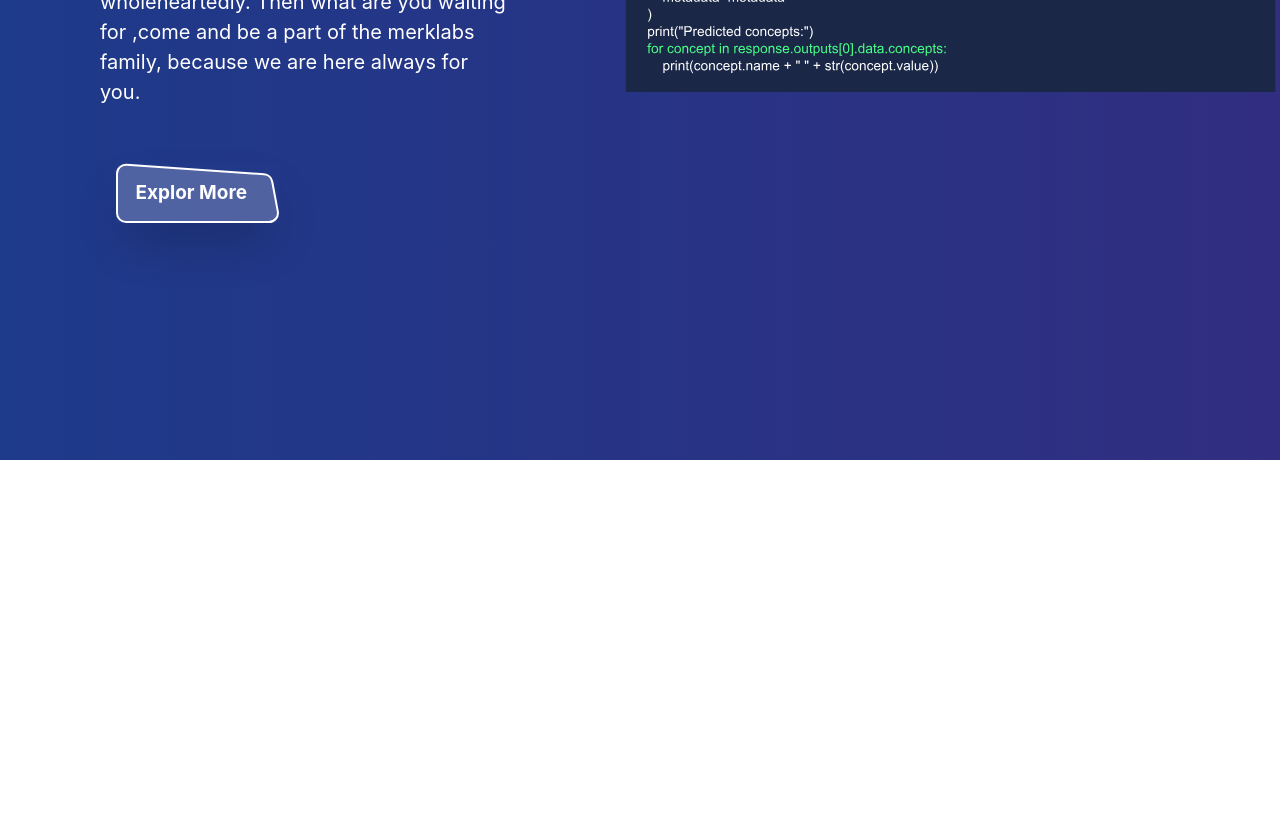
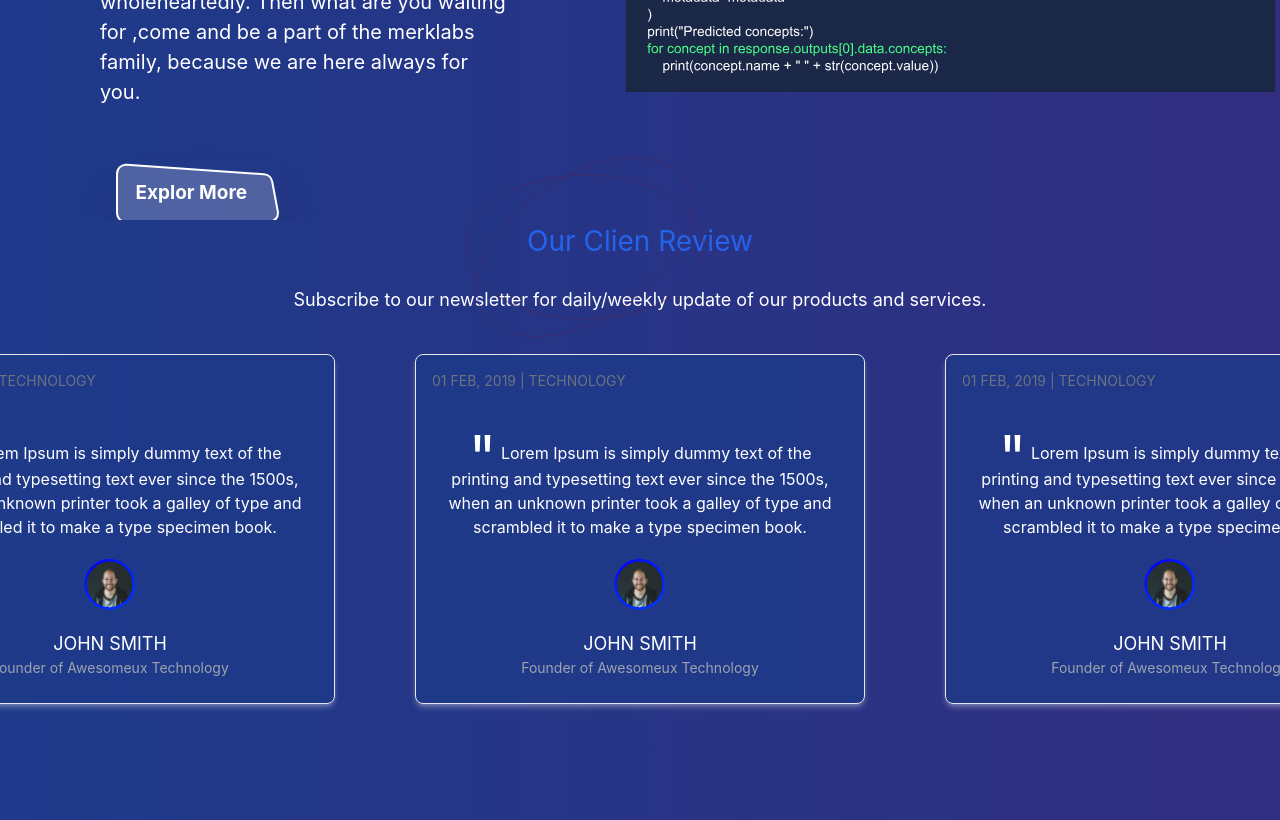
Before and after one commit to simantaray/merka-landingsite, a React (Create React App) app: page / in a window 1280 px wide. Shown: the part 3060-3880 px from the top of the page. Before the commit the page ends 3520 px from the top, so only its background shows below. Built offline with nearby package versions, Linux system fonts and the light colour scheme.

Commit message:
add : reviews

```diff
--- a/src/App.js
+++ b/src/App.js
@@ -4,6 +4,7 @@ import Home from "./Pages/Home";
 import JoinUs from "./Pages/JoinUs";
 import MaintenceHome from "./Pages/MaintenceHome";
 import ReadArticle from "./Pages/ReadArticle";
+import Review from "./Pages/Review";
 
 export default function App() {
   return (
@@ -13,6 +14,7 @@ export default function App() {
       <MaintenceHome />
       <ReadArticle />
       <JoinUs/>
+      <Review />
     </div>
   )
 }
--- /dev/null
+++ b/src/Components/ProfileCard.js
@@ -0,0 +1,26 @@
+import React from "react";
+
+export default function ProfileCard() {
+  return (
+    <div>
+      <div className="relative p-10">
+        <div className=" block m-auto text-center top-0 h-[350px] w-[450px] rounded-lg border-[1px]  shadow-md bg-opacity-80 shadow-gray-100/30 bg-blue-900">
+          <h1 className="text-left p-4 text-sm text-gray-500">
+            01 FEB, 2019 | TECHNOLOGY
+          </h1>
+          <h1 className="pt-0 pr-7 pl-7 pb-5">
+            <span className="text-6xl relative top-5">"</span> Lorem Ipsum is
+            simply dummy text of the printing and typesetting text ever since
+            the 1500s, when an unknown printer took a galley of type and
+            scrambled it to make a type specimen book.
+          </h1>
+          <img className="block m-auto" src="/profile.svg" alt="" />
+          <h1 className="text-lg pt-5 ">JOHN SMITH</h1>
+          <h1 className="text-sm text-gray-400">
+            Founder of Awesomeux Technology
+          </h1>
+        </div>
+      </div>
+    </div>
+  );
+}
--- a/src/Pages/JoinUs.js
+++ b/src/Pages/JoinUs.js
@@ -3,7 +3,7 @@ import React from "react";
 export default function JoinUs() {
   return (
     <div>
-      <div className="bg-gradient-to-r from-blue-900 to-indigo-900 h-[100vh] w-[100vw] bg-cover text-white ">
+      <div className="bg-gradient-to-r from-blue-900 to-indigo-900 h-[70vh] w-[100vw] bg-cover text-white ">
         <div className="h-1  ml-[100px] w-[40vw] bg-white"></div>
         <div className="pl-[100px]">
           <h1 className="font-bold text-[47px] md:text-[37px]">Join Us</h1>
--- /dev/null
+++ b/src/Pages/Review.js
@@ -0,0 +1,25 @@
+import React from "react";
+import ProfileCard from "../Components/ProfileCard";
+
+export default function Review() {
+  return (
+    <div className=" relative h-[600px] bg-gradient-to-r from-blue-900 to-indigo-900 text-white">
+      <div className="text-center ">
+        <img className="absolute top-[-100px] xl:left-[35vw] md:left-[25vw]" src="/cricle.svg" alt="" />
+        <h1 className="text-[28px] text-blue-600">Our Clien Review</h1>
+
+        <h1 className="pt-6 text-lg">
+          Subscribe to our newsletter for daily/weekly update of our products
+          and services.
+        </h1>
+      </div>
+      {/*  */}
+      <div className=" flex justify-center m-auto">
+      <ProfileCard />
+      <ProfileCard/>
+      <ProfileCard/>
+      </div>
+
+    </div>
+  );
+}
```
